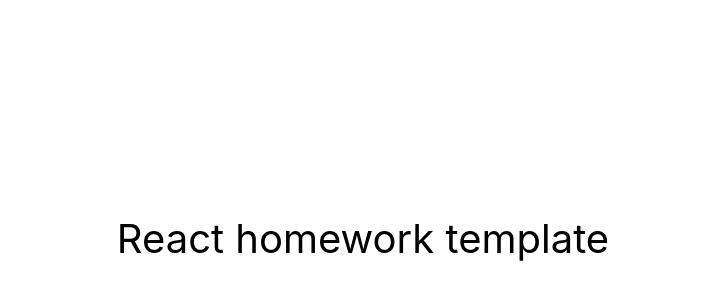
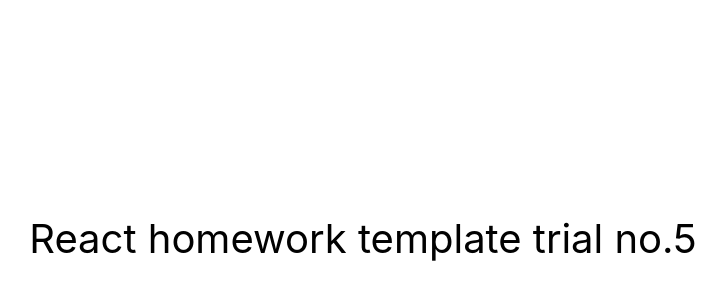
Before and after one commit to katrinajy7/goit-react-hw-07-phonebook, a React (Create React App) app: page / in a window 1280 px wide. Shown: the part 162-462 px from the top of the page, without its empty margins (277-1003 px from the left). Built offline with nearby package versions, Linux system fonts and the light colour scheme.

Commit message:
trial no 5

```diff
--- a/package.json
+++ b/package.json
@@ -2,7 +2,7 @@
   "name": "react-homework-template",
   "version": "0.1.0",
   "private": true,
-  "homepage": "https://goitacademy.github.io/react-homework-template/",
+  "homepage": "https://katrinajy7.github.io/goit-react-hw-07-phonebook/",
   "dependencies": {
     "@testing-library/jest-dom": "^5.16.3",
     "@testing-library/react": "^12.1.4",
--- a/src/components/App.jsx
+++ b/src/components/App.jsx
@@ -10,7 +10,7 @@ export const App = () => {
         color: '#010101'
       }}
     >
-      React homework template
+      React homework template trial no.5
     </div>
   );
 };
```
